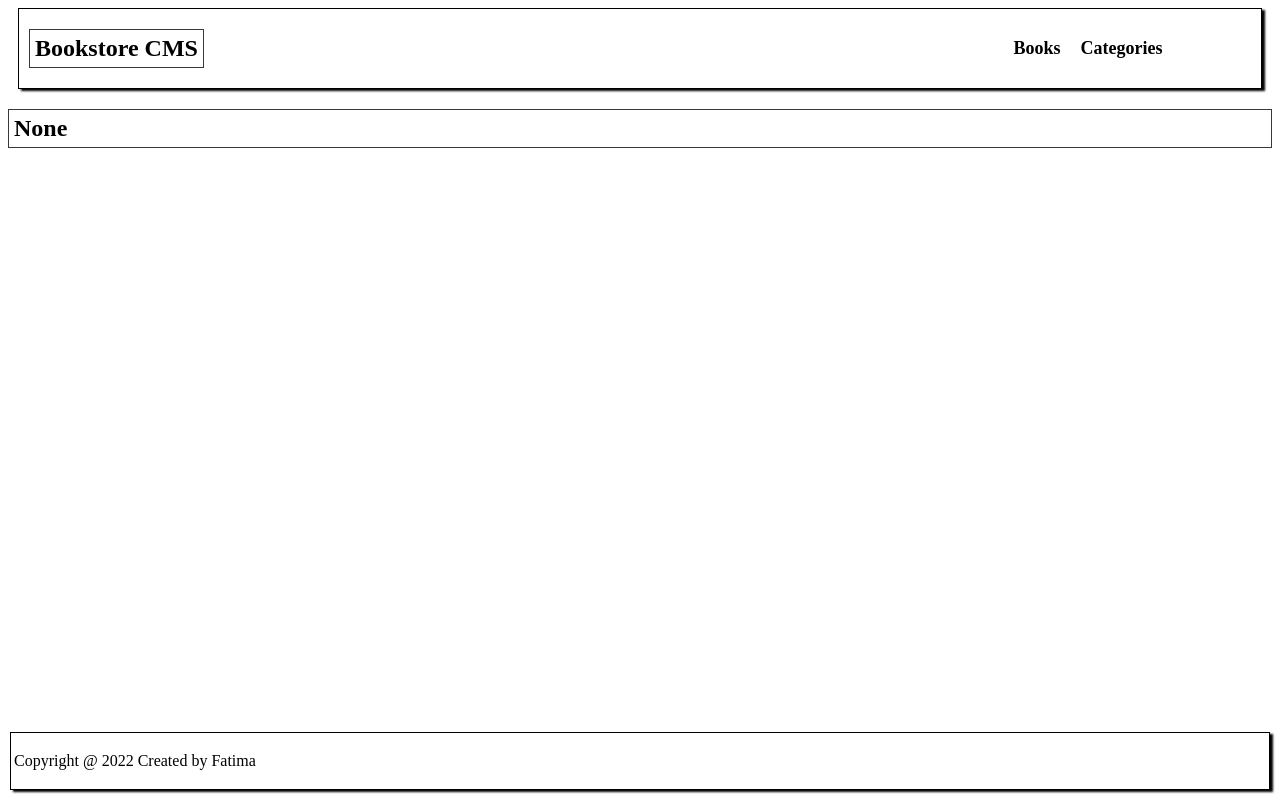
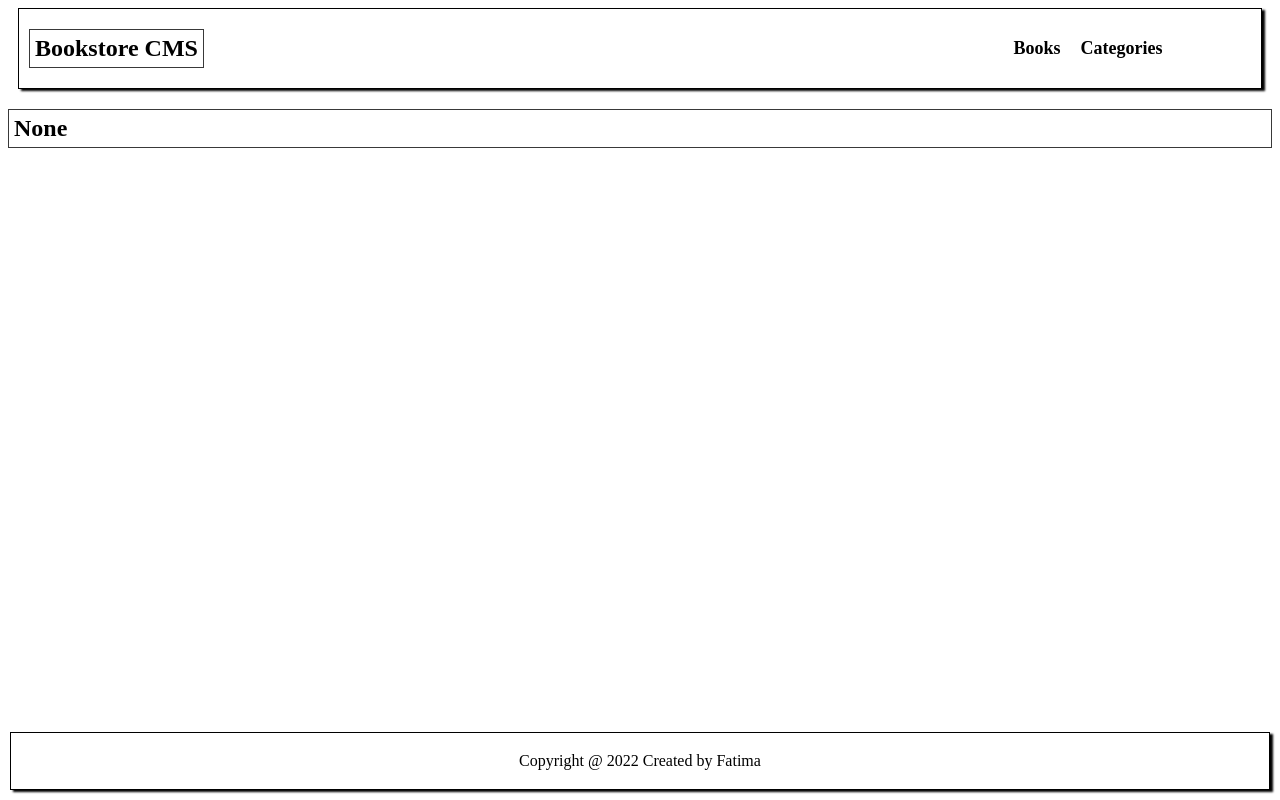
Before and after one commit to Fatima-hub333/BookStore, a React (Create React App) app: page /Bookstore/NoMatch in a window 1280 px wide. Built offline with nearby package versions, Linux system fonts and the light colour scheme.

Commit message:
Update App.css

```diff
--- a/src/App.css
+++ b/src/App.css
@@ -85,7 +85,6 @@ h3 {
 }
 
 .footer {
-  display: flex;
   padding: 3px;
   border: 1px solid black;
   box-shadow: 3px 2px 2px rgb(0 0 0);
@@ -93,4 +92,5 @@ h3 {
   bottom: 10px;
   left: 10px;
   right: 10px;
+  text-align: center;
 }
```
